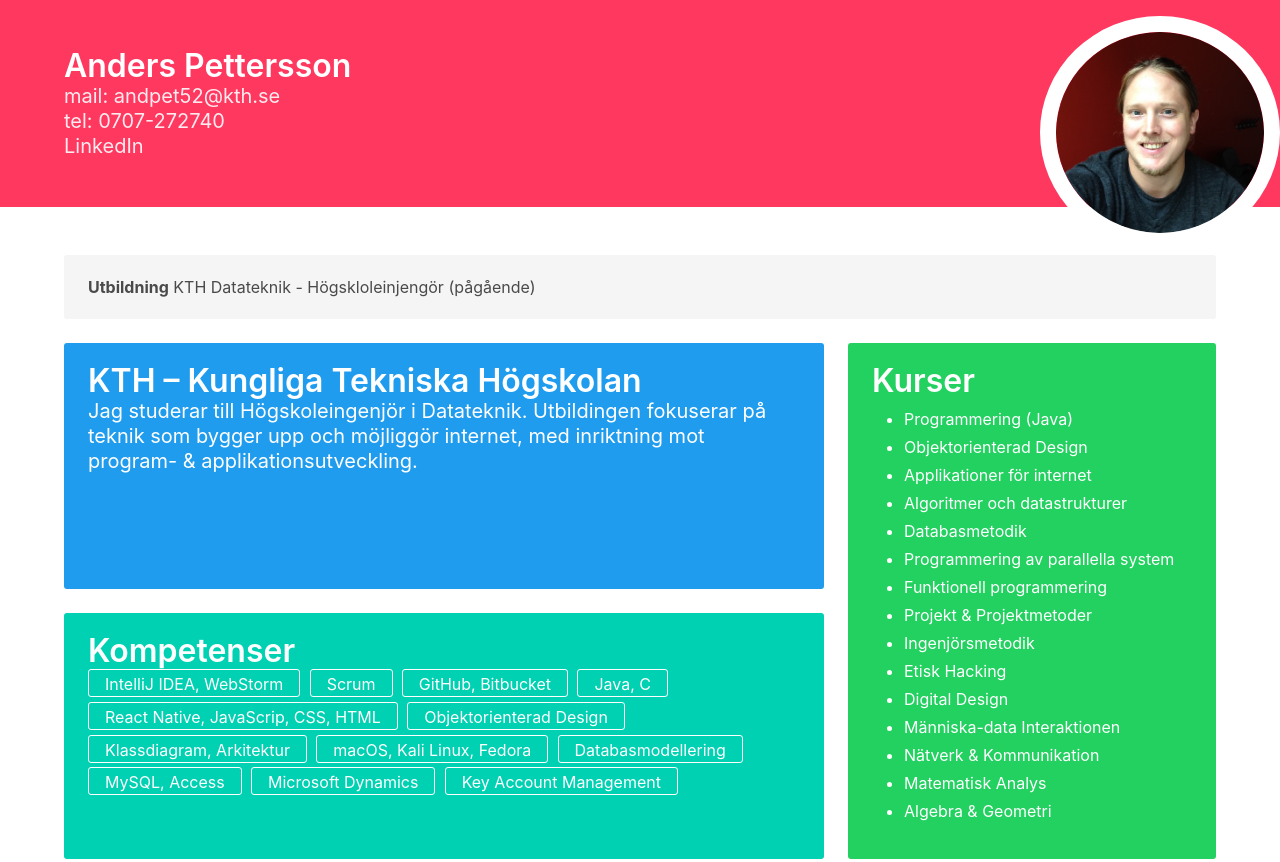
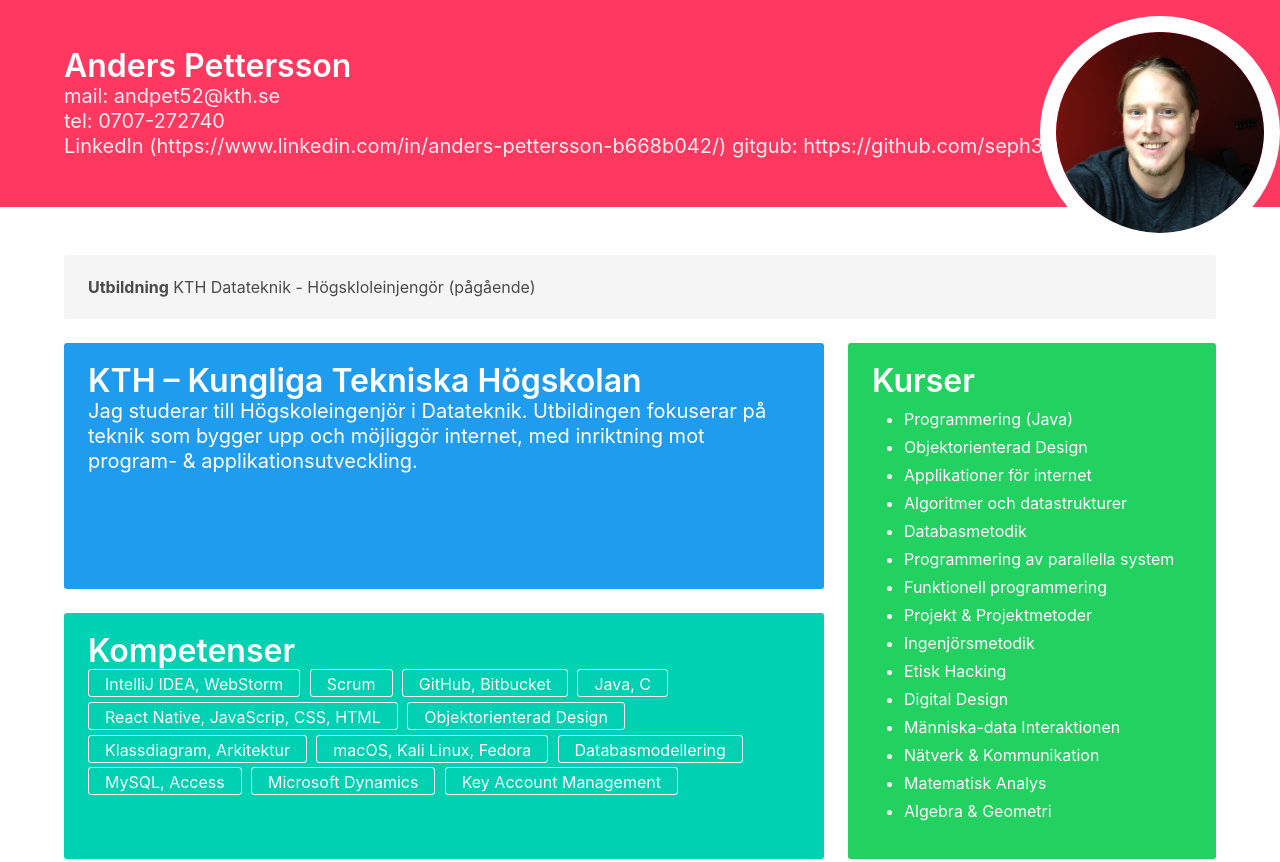
Before and after one commit to seph314/cv, a plain HTML site: page index.html in a window 1280 px wide. Shown: the top 862 px of the page. Drawn offline with Linux system fonts and the light colour scheme.

Commit message:
Update index.html

```diff
--- a/index.html
+++ b/index.html
@@ -15,7 +15,8 @@
         <h2 class="subtitle">
           mail: andpet52@kth.se </br>
           tel: 0707-272740 </br>
-          <a href="https://www.linkedin.com/in/anders-pettersson-b668b042/">LinkedIn</a>
+          <a href="https://www.linkedin.com/in/anders-pettersson-b668b042/">LinkedIn (https://www.linkedin.com/in/anders-pettersson-b668b042/)</a>
+          gitgub: https://github.com/seph314
         </h2>
       </div>
       <div class="right">
```
